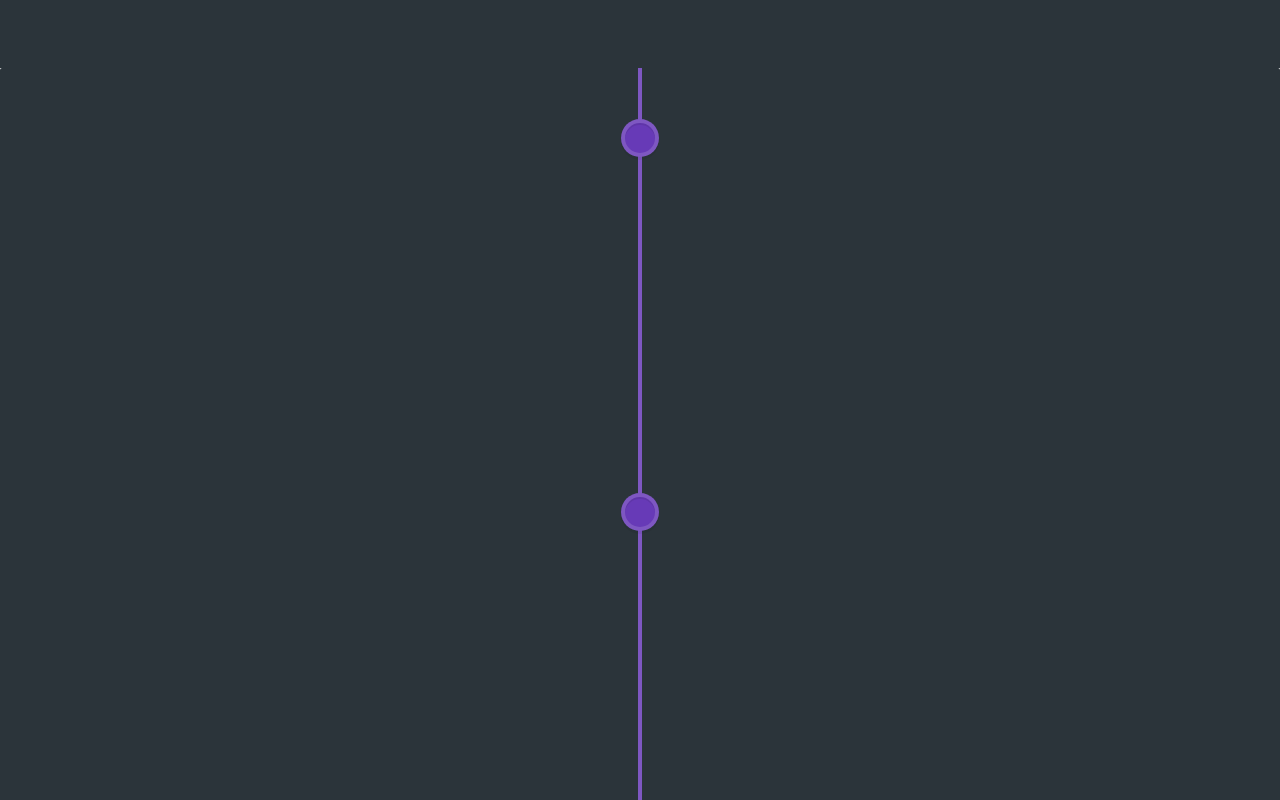
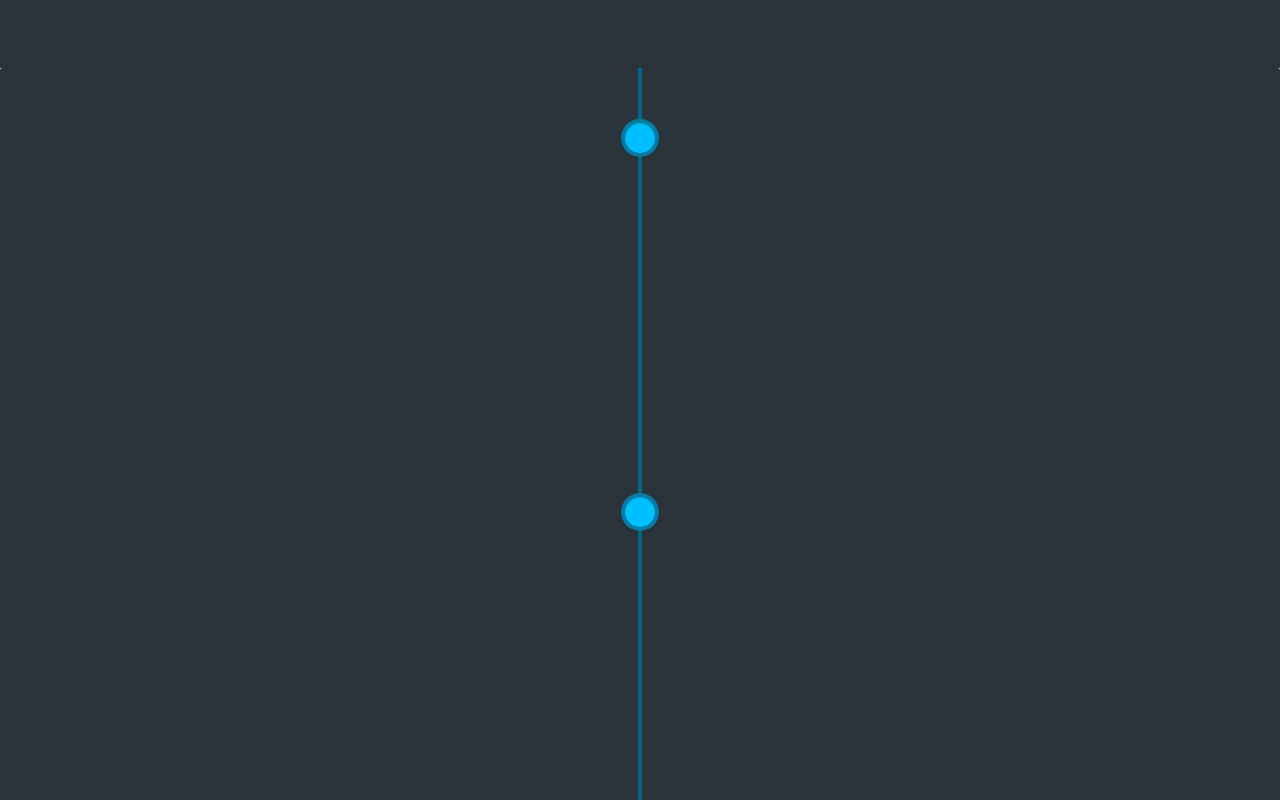
Before and after one commit to MatiasValdees/Portafolio, a React (Vite) app: page / in a window 1280 px wide. Shown: the part 2800-3600 px from the top of the page. Built offline with nearby package versions, Linux system fonts and the light colour scheme.

Commit message:
Update Trajectory.css

```diff
--- a/src/components/Trajectory/Trajectory.css
+++ b/src/components/Trajectory/Trajectory.css
@@ -35,7 +35,7 @@
   left: 25px;
   height: 100%;
   width: 4px;
-  background: #7E57C2;
+  background: #016688;
 }
 @media only screen and (min-width: 1170px) {
   #cd-timeline {
@@ -81,10 +81,10 @@
   width: 30px;
   height: 30px;
   border-radius: 50%;
-  box-shadow: 0 0 0 4px #7E57C2, inset 0 2px 0 rgba(0, 0, 0, 0.08), 0 3px 0 4px rgba(0, 0, 0, 0.05);
+  box-shadow: 0 0 0 4px #077ca3, inset 0 2px 0 rgba(0, 0, 0, 0.08), 0 3px 0 4px rgba(0, 0, 0, 0.05);
 }
 .cd-timeline-img {
-  background: #673AB7;
+  background: #00bfff;;
 }
 @media only screen and (min-width: 1170px) {
   .cd-timeline-img {
```
